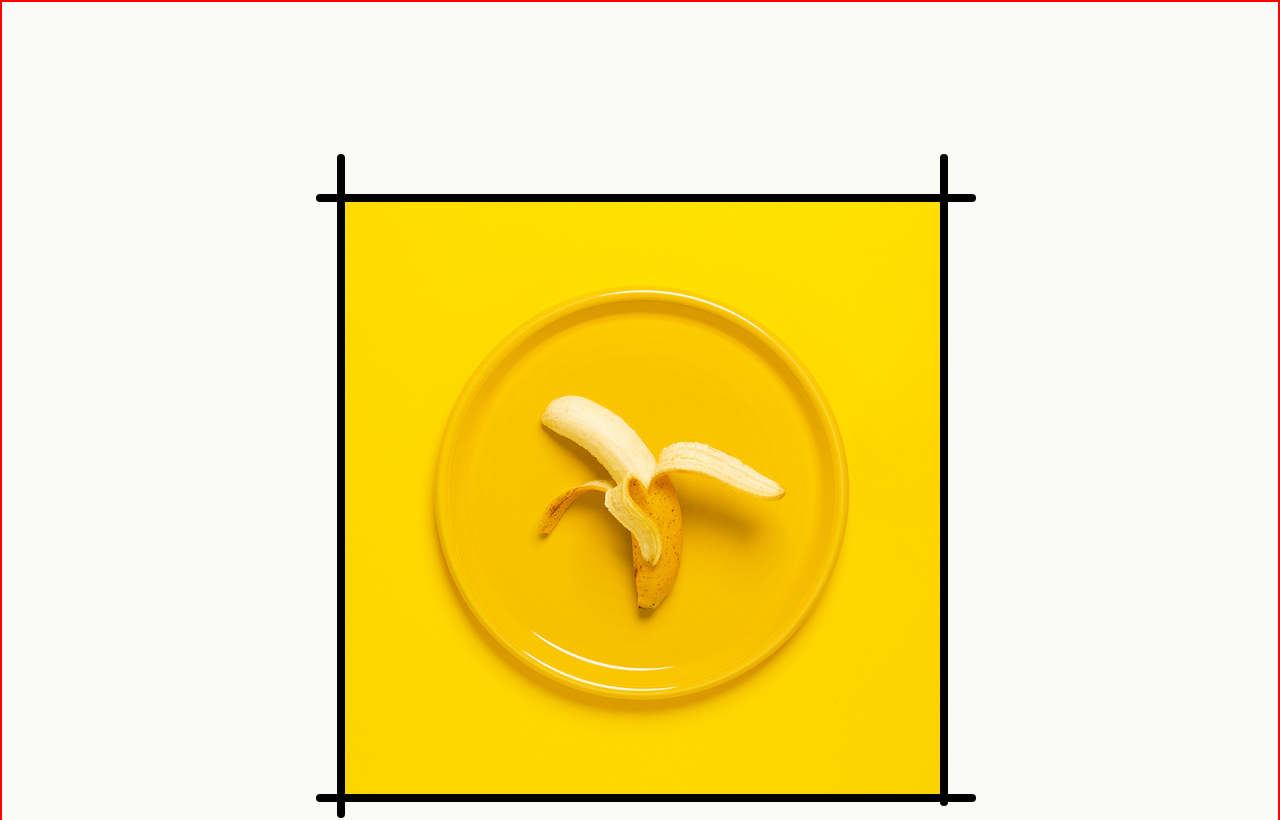
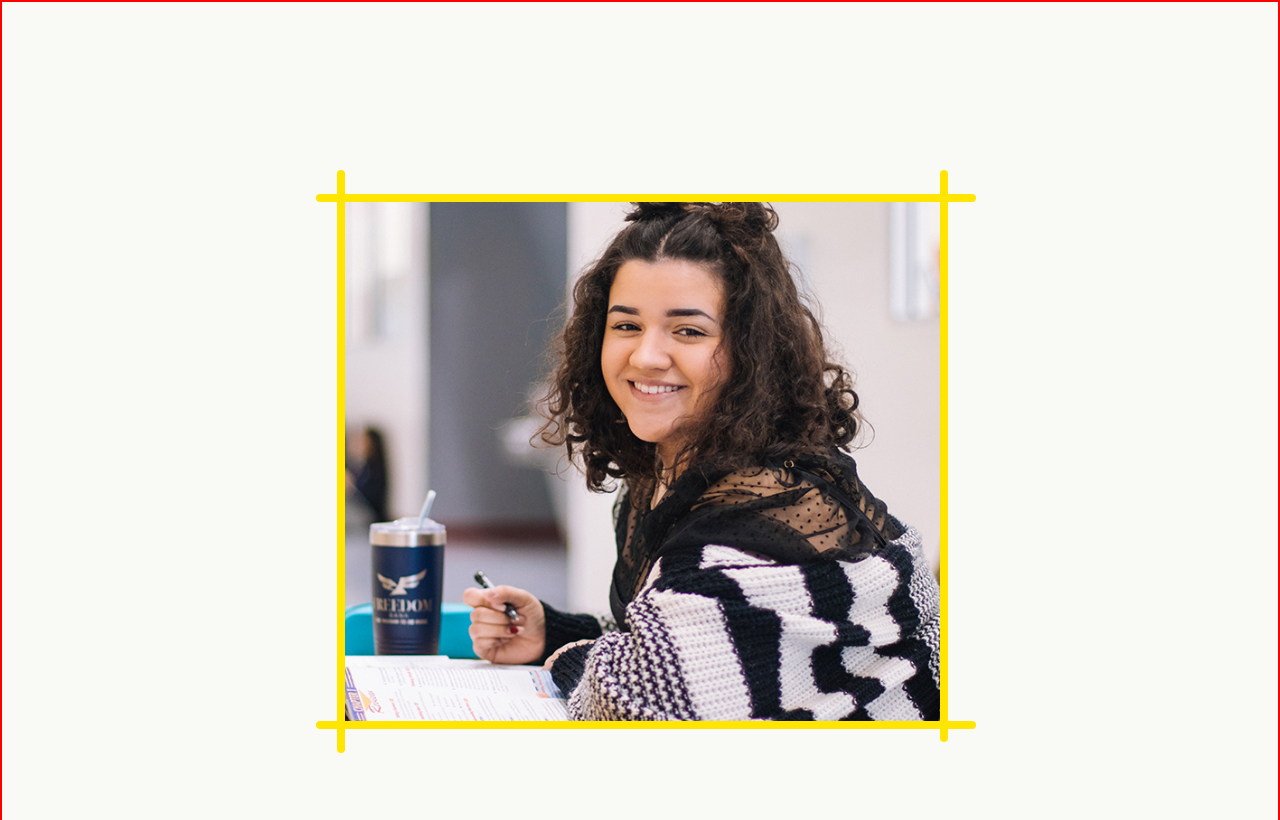
Before and after one commit to michellelclement/border-test, a plain HTML site: page index.html in a window 1280 px wide. Shown: the top 820 px of the page. Drawn offline with Linux system fonts and the light colour scheme.

Commit message:
Amend border, change photo

```diff
--- a/index.html
+++ b/index.html
@@ -15,7 +15,7 @@
           <span class="image__border image__border--2"></span>
           <span class="image__border image__border--3"></span>
           <span class="image__border image__border--4"></span>
-          <img src="/images/banana.jpg" class="banana" alt="" />
+          <img src="/images/introimg.jpg" class="introimg" alt="" />
         </div>
       </div>
     </section>
--- a/style.css
+++ b/style.css
@@ -9,7 +9,7 @@ body {
     font-family: 'Hind', sans-serif;
     height: 100vh;
      width: 100vw;
-    color: #160f29;
+    color: yellow;
 }
 
 
@@ -25,7 +25,7 @@ body {
 }
 
 
-.banana {
+.introimg {
     max-width: 600px;
 }
 
@@ -35,7 +35,7 @@ body {
 
 
 .image__border {
-    background: black;
+    background: #ffe500;
     position: absolute;
     border-radius: 0.5rem;
 }
@@ -50,14 +50,14 @@ body {
 .image__border--2 {
     width: 0.5rem;
     height: 110%;
-    top: -3rem;
+    top: -2rem;
     left: -0.5%;
 }
 
 .image__border--3 {
     width: 0.5rem;
     height: 108%;
-    top: -3rem;
+    top: -2rem;
     left: 100%;
 }
 
```
Also changed, not shown: images/introimg.jpg (added).
